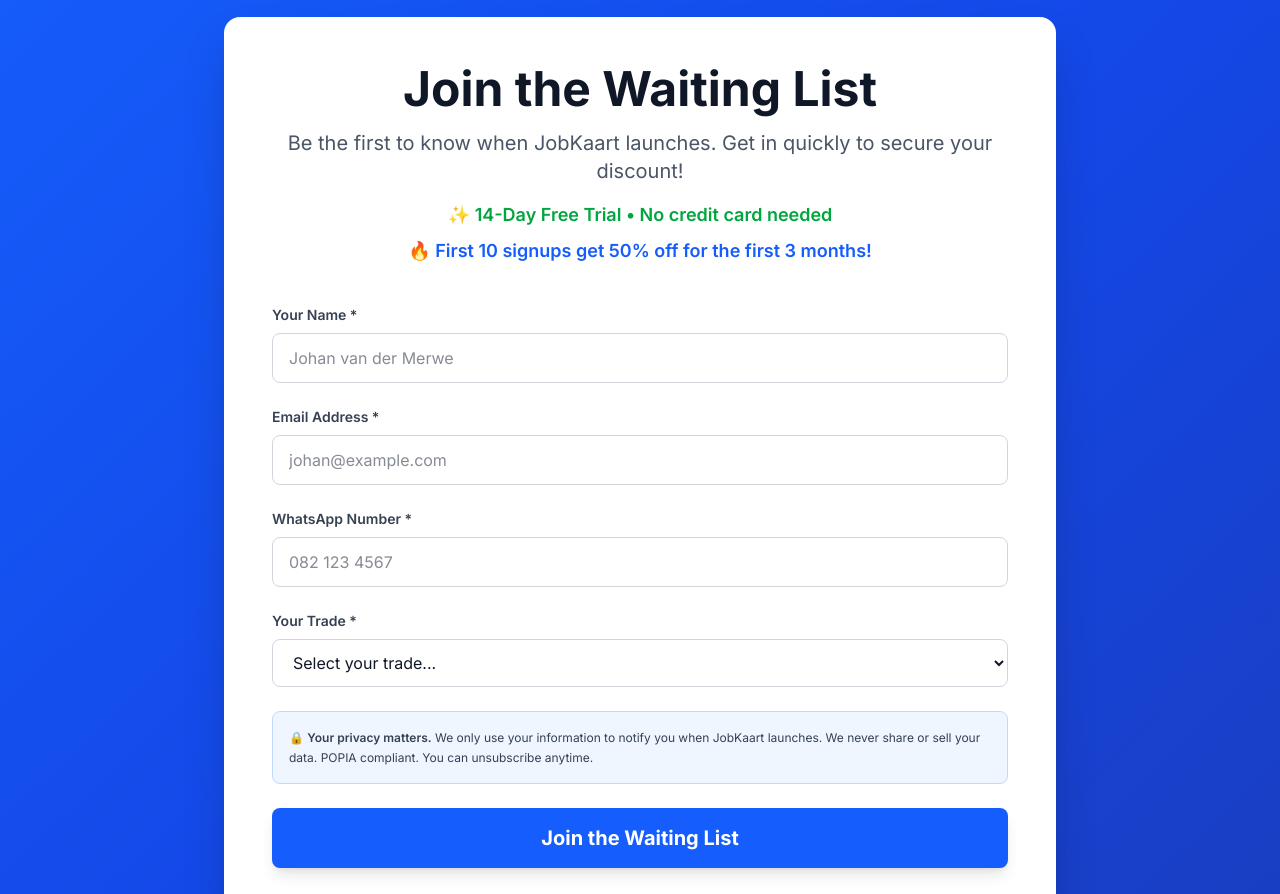
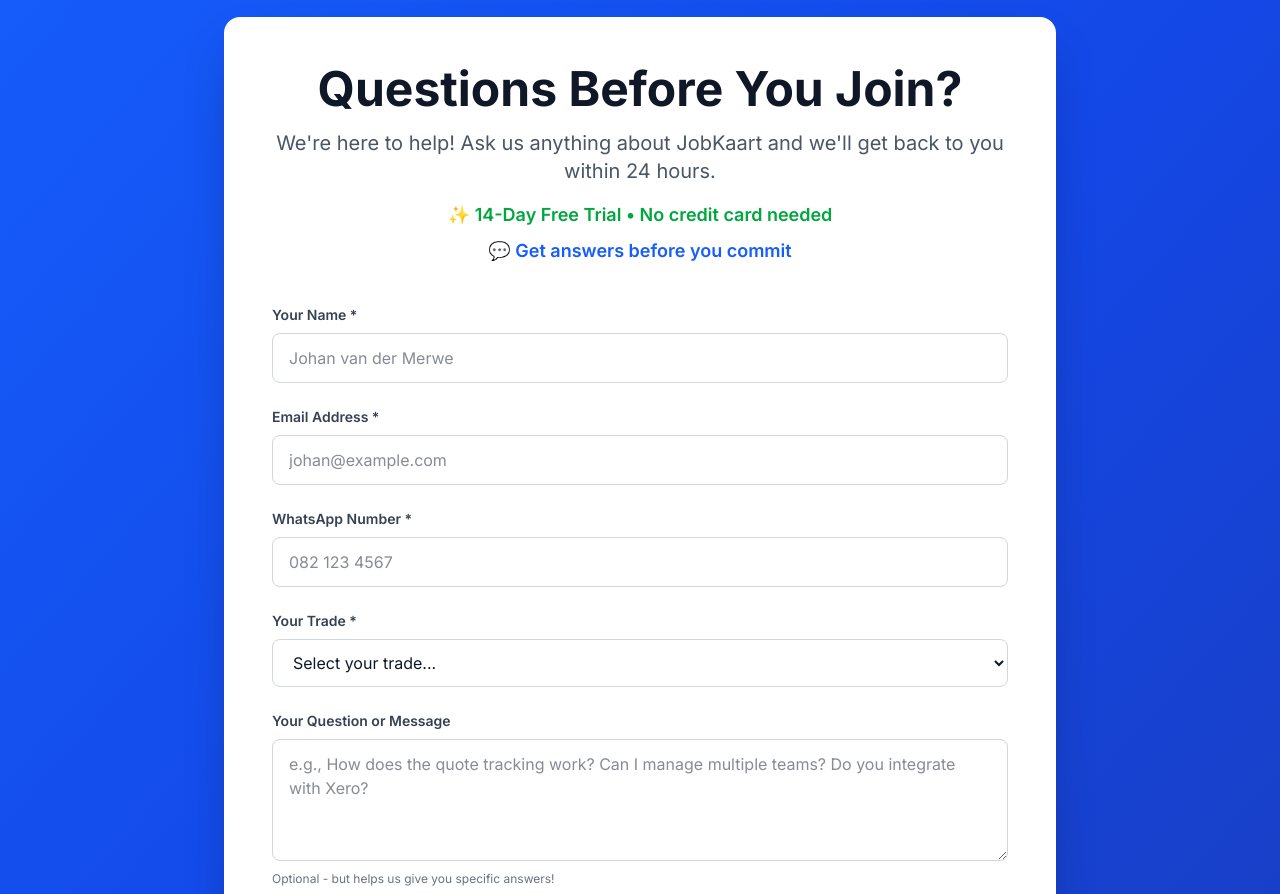
Before and after one commit to mariuserasmus/jobkaart, a Next.js app in the folder jobkaart-app/: page / in a window 1280 px wide. Shown: the part 3500-4394 px from the top of the page. Built offline with nearby package versions, Linux system fonts and the light colour scheme.

Commit message:
Convert waiting list to contact form with questions field

```diff
--- a/jobkaart-app/components/WaitingList.tsx
+++ b/jobkaart-app/components/WaitingList.tsx
@@ -8,7 +8,8 @@
     email: '',
     phone: '',
     trade: '',
-    otherTrade: ''
+    otherTrade: '',
+    message: ''
   })
   const [submitted, setSubmitted] = useState(false)
   const [isSubmitting, setIsSubmitting] = useState(false)
@@ -44,8 +45,9 @@
           email: formData.email,
           phone: formData.phone,
           trade: formData.trade === 'Other' ? formData.otherTrade : formData.trade,
-          subject: 'New JobKaart Waiting List Signup',
-          from_name: 'JobKaart Waiting List'
+          message: formData.message,
+          subject: 'New JobKaart Contact Inquiry',
+          from_name: 'JobKaart Contact Form'
         })
       })
 
@@ -56,7 +58,7 @@
         // Reset form after 3 seconds
         setTimeout(() => {
           setSubmitted(false)
-          setFormData({ name: '', email: '', phone: '', trade: '', otherTrade: '' })
+          setFormData({ name: '', email: '', phone: '', trade: '', otherTrade: '', message: '' })
         }, 3000)
       } else {
         console.error('Form submission failed:', data)
@@ -70,7 +72,7 @@
     }
   }
 
-  const handleChange = (e: React.ChangeEvent<HTMLInputElement | HTMLSelectElement>) => {
+  const handleChange = (e: React.ChangeEvent<HTMLInputElement | HTMLSelectElement | HTMLTextAreaElement>) => {
     setFormData({
       ...formData,
       [e.target.name]: e.target.value
@@ -78,23 +80,23 @@
   }
 
   return (
-    <section id="waiting-list" className="py-20 bg-gradient-to-br from-blue-600 via-blue-700 to-blue-800">
+    <section id="contact" className="py-20 bg-gradient-to-br from-blue-600 via-blue-700 to-blue-800">
       <div className="max-w-4xl mx-auto px-4 sm:px-6 lg:px-8">
         <div className="bg-white rounded-2xl shadow-2xl p-8 lg:p-12">
           {/* Header */}
           <div className="text-center mb-10">
             <h2 className="text-4xl lg:text-5xl font-bold text-gray-900 mb-4">
-              Join the Waiting List
+              Questions Before You Join?
             </h2>
             <p className="text-xl text-gray-600">
-              Be the first to know when JobKaart launches. Get in quickly to secure your discount!
+              We're here to help! Ask us anything about JobKaart and we'll get back to you within 24 hours.
             </p>
             <div className="mt-4 space-y-2">
               <p className="text-lg text-green-600 font-semibold">
                 ✨ 14-Day Free Trial • No credit card needed
               </p>
               <p className="text-lg text-blue-600 font-semibold">
-                🔥 First 10 signups get 50% off for the first 3 months!
+                💬 Get answers before you commit
               </p>
             </div>
           </div>
@@ -194,12 +196,27 @@
                 </div>
               )}
 
-              {/* Submit Button */}
+              {/* Message / Question */}
+              <div>
+                <label htmlFor="message" className="block text-sm font-semibold text-gray-700 mb-2">
+                  Your Question or Message
+                </label>
+                <textarea
+                  id="message"
+                  name="message"
+                  rows={4}
+                  value={formData.message}
+                  onChange={handleChange}
+                  className="w-full px-4 py-3 border border-gray-300 rounded-lg focus:ring-2 focus:ring-blue-500 focus:border-transparent text-gray-900"
+                  placeholder="e.g., How does the quote tracking work? Can I manage multiple teams? Do you integrate with Xero?"
+                />
+                <p className="mt-1 text-xs text-gray-500">Optional - but helps us give you specific answers!</p>
+              </div>
+
               {/* Privacy Notice */}
               <div className="bg-blue-50 border border-blue-200 rounded-lg p-4">
                 <p className="text-xs text-gray-700 leading-relaxed">
-                  🔒 <span className="font-semibold">Your privacy matters.</span> We only use your information to notify you when JobKaart launches.
-                  We never share or sell your data. POPIA compliant. You can unsubscribe anytime.
+                  🔒 <span className="font-semibold">Your privacy matters.</span> We'll only use your information to answer your questions and send you helpful info about JobKaart. We never share or sell your data. POPIA compliant.
                 </p>
               </div>
 
@@ -208,24 +225,24 @@
                 disabled={isSubmitting}
                 className="w-full bg-blue-600 hover:bg-blue-700 disabled:bg-gray-400 text-white font-bold text-xl px-8 py-4 rounded-lg shadow-lg transform transition hover:scale-105 disabled:hover:scale-100"
               >
-                {isSubmitting ? 'Submitting...' : 'Join the Waiting List'}
+                {isSubmitting ? 'Sending...' : 'Send My Question'}
               </button>
 
               <p className="text-center text-sm text-gray-500">
-                We'll WhatsApp you when we launch. No spam, promise.
+                We'll get back to you within 24 hours via email or WhatsApp.
               </p>
             </form>
           ) : (
             <div className="text-center py-12">
-              <div className="text-6xl mb-4">🎉</div>
+              <div className="text-6xl mb-4">✅</div>
               <h3 className="text-3xl font-bold text-green-600 mb-2">
-                You're on the list!
+                Message Received!
               </h3>
               <p className="text-xl text-gray-700">
-                We'll WhatsApp you when JobKaart launches!
+                We'll get back to you within 24 hours via email or WhatsApp.
               </p>
               <p className="text-lg text-blue-600 font-semibold mt-4">
-                🔥 You're in the first 10! 50% off your first 3 months secured!
+                💬 Thanks for reaching out!
               </p>
             </div>
           )}
```
